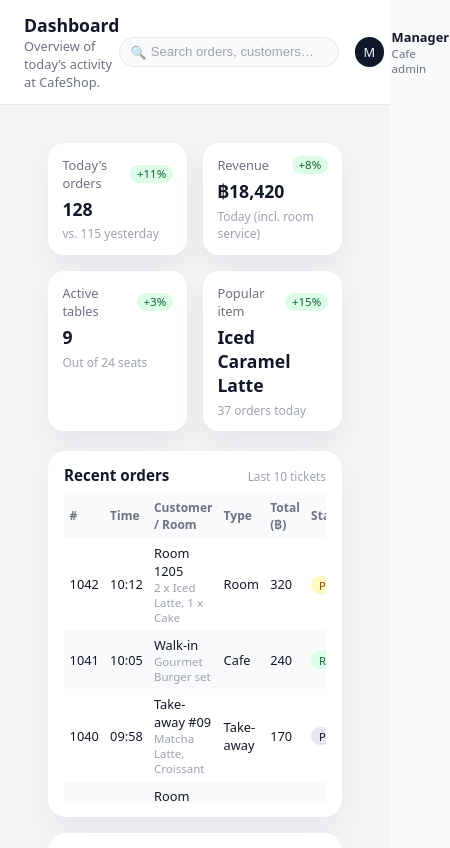
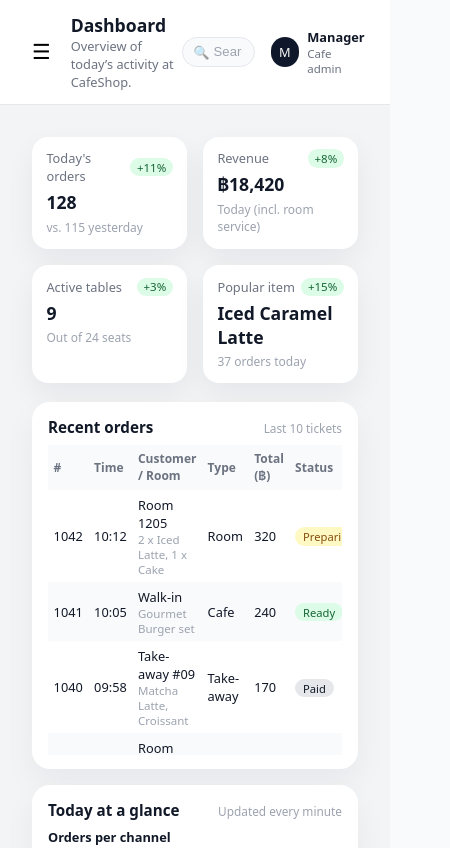
Before and after one commit to Hsuy33mon/Cafe_Shop_Ordering_System_Frontend, a Vue app: page /admin in a window 390 px wide. Shown: the top 848 px of the page, 450 px wide, since content can reach past the window. Built offline with nearby package versions, Linux system fonts and the light colour scheme.

Commit message:
dev first commit

```diff
--- a/src/components/admin/AdminLayout.vue
+++ b/src/components/admin/AdminLayout.vue
@@ -1,21 +1,35 @@
 <!-- src/layouts/AdminLayout.vue -->
 <template>
   <div class="admin-page">
+    <!-- SIDEBAR -->
     <AdminSidebar
       :sidebar-items="sidebarItems"
       :active-menu="activeMenu"
       :today-summary="todaySummary"
+      :class="{ 'sidebar--open': isSidebarOpen }"
       @update:active-menu="activeMenu = $event"
     />
 
+    <!-- BACKDROP (for tablet/mobile) -->
+    <div
+      v-if="isSidebarOpen"
+      class="sidebar-backdrop"
+      @click="isSidebarOpen = false"
+    ></div>
+
+    <!-- MAIN AREA -->
     <div class="admin-main">
-      <AdminTopbar v-model:search="search" />
+      <AdminTopbar
+        v-model:search="search"
+        @toggle-sidebar="isSidebarOpen = !isSidebarOpen"
+      />
 
       <main class="content">
         <!-- Here we render admin pages like Dashboard, Orders, etc -->
         <RouterView :search="search" />
       </main>
 
+      <!-- keep footer exactly as you had -->
       <AdminFooter />
     </div>
   </div>
@@ -45,4 +59,46 @@ const sidebarItems: SidebarItem[] = [
 const activeMenu = ref('admin-dashboard')
 const search = ref('')
 const todaySummary = '128 orders · ฿18,420 revenue'
+
+const isSidebarOpen = ref(false)
 </script>
+
+<style>
+/* basic layout, footer untouched */
+.admin-page {
+  display: flex;
+  min-height: 100vh;
+}
+
+.admin-main {
+  flex: 1;
+  display: flex;
+  flex-direction: column;
+}
+
+/* dark overlay when sidebar is open on small screens */
+.sidebar-backdrop {
+  position: fixed;
+  inset: 0;
+  background: rgba(15, 23, 42, 0.45);
+  z-index: 39;
+}
+
+@media (min-width: 1025px) {
+  .sidebar-backdrop {
+    display: none;
+  }
+}
+@media (max-width: 1024px) {
+  .admin-main {
+    width: 100%;
+    margin-left: 0 !important;
+  }
+
+  .content {
+    max-width: 100% !important;
+    width: 100% !important;
+    padding: 1rem !important;
+  }
+}
+</style>
--- a/src/components/admin/AdminTopbar.vue
+++ b/src/components/admin/AdminTopbar.vue
@@ -2,8 +2,19 @@
 <template>
   <header class="topbar">
     <div class="topbar-left">
-      <h1 class="topbar-title">Dashboard</h1>
-      <p class="topbar-subtitle">Overview of today’s activity at CafeShop.</p>
+      <!-- HAMBURGER: visible only on tablet/mobile by CSS -->
+      <button
+        class="topbar-menu-btn"
+        @click="$emit('toggle-sidebar')"
+        aria-label="Open menu"
+      >
+        ☰
+      </button>
+
+      <div class="topbar-text">
+        <h1 class="topbar-title">Dashboard</h1>
+        <p class="topbar-subtitle">Overview of today’s activity at CafeShop.</p>
+      </div>
     </div>
 
     <div class="topbar-right">
@@ -36,6 +47,7 @@ const props = defineProps<{
 
 const emit = defineEmits<{
   (e: 'update:search', value: string): void
+  (e: 'toggle-sidebar'): void
 }>()
 
 function onInput(event: Event) {
@@ -43,5 +55,4 @@ function onInput(event: Event) {
   emit('update:search', target.value)
 }
 </script>
-
 <style scoped src="@/styles/admin/topbar.css"></style>
--- a/src/styles/admin/admin-common.css
+++ b/src/styles/admin/admin-common.css
@@ -49,21 +49,23 @@
 
 .filters-row {
   display: flex;
-  flex-wrap: wrap;
-  gap: 0.6rem;
-  align-items: center;
+  align-items: center;      /* vertical alignment */
+  justify-content: flex-end;/* ⬅️ push all children to the right */
+  gap: 0.5rem;
 }
-
 /* common search input in filter bars */
 .filters-row .search-input,
 .search-input {
-  flex: 1 1 220px;
-  padding: 0.45rem 0.7rem 0.45rem 0.9rem;
+  flex: 0 0 auto;              /* don’t stretch full width */
+  width: 100%;
+  max-width: 480px;            /* control the size */
+  padding: 0.45rem 0.9rem;
   border-radius: 999px;
   border: 1px solid #e5e7eb;
   font-size: 0.82rem;
   outline: none;
   background-color: #f9fafb;
+  box-sizing: border-box;
 }
 
 .filters-row .search-input::placeholder,
@@ -322,12 +324,7 @@
   }
 }
 
-/* NOTE:
-   Filters, panel card look, status pill, and btn-link come from
-   orders-menu-common.css now.
-*/
 
-/* Responsive behaviour for filter rows */
 @media (max-width: 900px) {
   .filters-row {
     flex-direction: column;
--- a/src/styles/admin/orders.css
+++ b/src/styles/admin/orders.css
@@ -1,45 +1,4 @@
 /* src/styles/admin/orders.css */
-
-/* FILTER PANEL */
-.panel--filters {
-  margin-bottom: 0.9rem;
-}
-
-.filters-row {
-  display: flex;
-  flex-wrap: wrap;
-  gap: 0.6rem;
-  align-items: center;
-}
-
-/* reuse look similar to topbar search */
-.filters-row .search-input {
-  flex: 1 1 220px;
-  padding: 0.45rem 0.7rem 0.45rem 0.9rem;
-  border-radius: 999px;
-  border: 1px solid #e5e7eb;
-  font-size: 0.82rem;
-  outline: none;
-}
-
-.filters-row .search-input:focus {
-  border-color: #facc15;
-}
-
-/* select filters */
-.filter-select {
-  min-width: 150px;
-  padding: 0.4rem 0.7rem;
-  border-radius: 999px;
-  border: 1px solid #e5e7eb;
-  font-size: 0.8rem;
-  background-color: #ffffff;
-  outline: none;
-}
-
-.filter-select:focus {
-  border-color: #facc15;
-}
 
 /* PANEL SHARED LOOK (if not already in dashboard.css) */
 .panel {
--- a/src/styles/admin/sidebar.css
+++ b/src/styles/admin/sidebar.css
@@ -7,6 +7,7 @@
   display: flex;
   flex-direction: column;
   padding: 1.1rem 1rem;
+  width: 240px;
 }
 
 .sidebar-logo {
@@ -100,19 +101,17 @@ sidebar-link:hover {
   color: #e5e7eb;
 }
 
-/* responsive bits related to sidebar text */
 @media (max-width: 1024px) {
-  .sidebar-logo .logo-text {
-    display: none;
+  .sidebar {
+    position: fixed;
+    inset: 0 auto 0 0;       /* top:0; left:0; bottom:0 */
+    transform: translateX(-100%); /* hidden off-screen */
+    transition: transform 0.25s ease;
+    z-index: 40;
   }
 
-  .sidebar-link span:not(.sidebar-link-icon) {
-    display: none;
+  /* when open (class added from parent) */
+  .sidebar.sidebar--open {
+    transform: translateX(0);
   }
 }
-
-@media (max-width: 800px) {
-  .sidebar {
-    display: none;
-  }
-}
--- a/src/styles/admin/topbar.css
+++ b/src/styles/admin/topbar.css
@@ -12,7 +12,21 @@
 
 .topbar-left {
   display: flex;
+  align-items: center;
+  gap: 0.75rem;
+}
+.topbar-text {
+  display: flex;
   flex-direction: column;
+}
+.topbar-menu-btn {
+  border: none;
+  background: transparent;
+  border-radius: 999px;
+  padding: 0.25rem 0.5rem;
+  font-size: 1.3rem;
+  cursor: pointer;
+  display: none; /* default: hidden on desktop */
 }
 
 .topbar-title {
@@ -88,3 +102,13 @@
   font-size: 0.72rem;
   color: #6b7280;
 }
+
+
+/* show hamburger on tablet + mobile, can tweak breakpoint */
+@media (max-width: 1024px) {
+  .topbar-menu-btn {
+    display: inline-flex;
+    align-items: center;
+    justify-content: center;
+  }
+}
--- a/src/views/CartPage.vue
+++ b/src/views/CartPage.vue
@@ -85,7 +85,7 @@
                 @click="setOrderType('shop')"
               >
                 <span class="payment-icon">☕</span>
-                <span>Take in shop</span>
+                <span>Dine at the Café</span>
               </button>
 
               <button
@@ -101,6 +101,10 @@
 
             <!-- content for Take in shop -->
             <div v-if="orderType === 'shop'" class="payment-panel">
+              <div class="field">
+                <label class="field-label">Table number</label>
+                <input v-model="roomNo" type="text" class="field-input" placeholder="T-2" />
+              </div>
               <p class="order-text">
                 We&apos;ll prepare your order and serve it at the cafe counter.
               </p>
```
